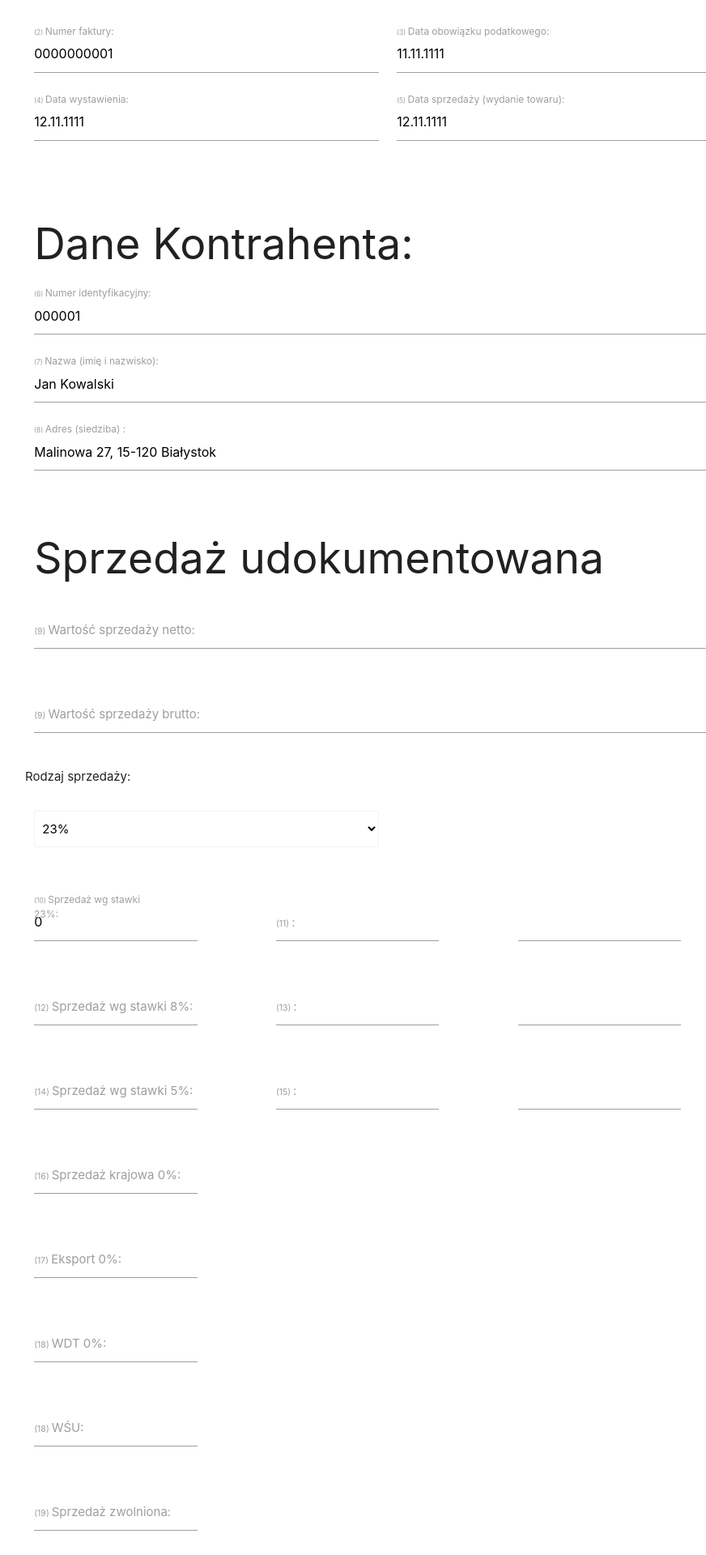
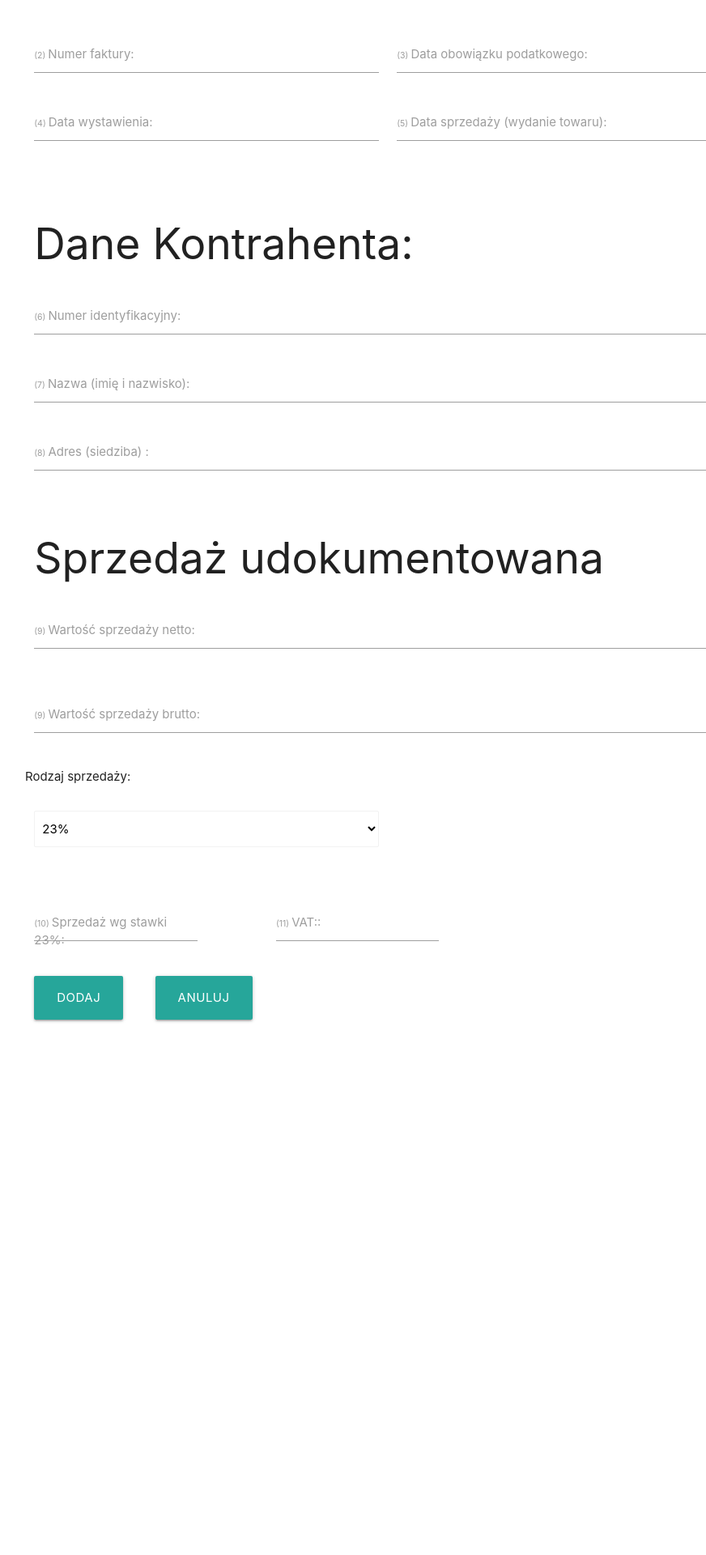
Before and after one commit to PiotrAdamowicz/DlaRafala, a React (Create React App) app: page / in a window 1280 px wide. Shown: the part 260-2180 px from the top of the page at 81% size, without its empty margins (161-1033 px from the left). After the commit the page ends 1623 px from the top, so only its background shows below. Built offline with nearby package versions, Linux system fonts and the light colour scheme.

Commit message:
Task time is up

```diff
--- a/src/components/forms/invoice/Invoice.js
+++ b/src/components/forms/invoice/Invoice.js
@@ -4,36 +4,32 @@ import InvoiceType from "./InvoiceType";
 import SaleType from "../formElements/SaleType";
 
 const PreInvoice = (props) => {
-  //FIXME: initial values of state need to be removed; for now only invoice Type need initial value(not empty string)
   const [invoiceType, setInvoiceType] = useState("PRE");
-  const [invoiceID, setInvoiceID] = useState("0000000001");
-  const [taxDate, setTaxDate] = useState("11.11.1111");
-  const [issueDate, setIssueDate] = useState("12.11.1111");
-  const [saleDate, setSaleDate] = useState("12.11.1111");
-  const [buyerId, setBuyerId] = useState("000001");
-  const [buyerName, setBuyerName] = useState("Jan Kowalski");
-  const [buyerAdress, setBuyerAddress] = useState(
-    "Malinowa 27, 15-120 Białystok"
-  );
-  const [grossSale, setGrossSale] = useState("");
-  const [netSale, setNetSale] = useState("");
-  const [sale23, setSale23] = useState("0");
-  const [salesType, setSaleType] = useState("23");
+  const [invoiceID, setInvoiceID] = useState();
+  const [taxDate, setTaxDate] = useState();
+  const [issueDate, setIssueDate] = useState();
+  const [saleDate, setSaleDate] = useState();
+  const [buyerId, setBuyerId] = useState();
+  const [buyerName, setBuyerName] = useState();
+  const [buyerAdress, setBuyerAddress] = useState();
+  const [grossSale, setGrossSale] = useState();
+  const [netSale, setNetSale] = useState();
+  const [sale23, setSale23] = useState();
+  const [sale08, setSale08] = useState();
+  const [sale05, setSale05] = useState();
+  const [saleType, setSaleType] = useState();
+  const [tax23, setTax23] = useState();
+  const [tax08, setTax08] = useState();
+  const [tax05, setTax05] = useState();
 
+  //TODO: model object of Output
   const handleSubmit = (e) => {
-    console.dir({
-      invoiceType,
-      invoiceID,
-      taxDate,
-      issueDate,
-      saleDate,
-      buyerId,
-      buyerName,
-      buyerAdress,
-      grossSale,
-      netSale,
-      salesType,
-    });
+    const form = {
+      invoiceData: { invoiceType, invoiceID, taxDate, issueDate, saleDate },
+      buyerData: { buyerId, buyerName, buyerAdress },
+      saleData: { grossSale, netSale, saleType },
+    };
+    console.dir({ form });
     e.preventDefault();
   };
 
@@ -64,17 +60,165 @@ const PreInvoice = (props) => {
   const handleChangeBuyerAdress = (e) => {
     setBuyerAddress(e.target.value);
   };
-  const handleChangeGrossSale = (e) => {
-    setGrossSale(e.target.value);
-  };
-  const handleChangeSale23 = (e) => {
-    setSale23("");
-  };
+  // const handleChangeGrossSale = (e) => {
+  //   setGrossSale(e.target.value);
+  // };
+  // const handleChangeSale23 = (e) => {
+  //   setSale23("");
+  // };
 
   //Calculated inputs, for esthetic purposes fixed to 3 decimals.
   const handleChangeCalculated = (e) => {
-    // setGrossSale(e.target.value);
-    // setSale23((grossSale * (100 / 123)).toFixed(3));
+    //FIXME: this needs work: on intial render ther's no rendered saleInput inputs and gross value; after input and change of saleType there's no state clean up; Generally needs some broader view;
+    let sale = parseFloat(e.target.value);
+
+    if (isNaN(sale)) {
+      sale = 0;
+    }
+    setNetSale(sale);
+    let gross = 0;
+    switch (saleType) {
+      case "23":
+        gross = sale * 0.23 + sale;
+        setGrossSale(gross);
+        setSale23(gross);
+        setTax23(sale * 0.23);
+        break;
+      case "8":
+        gross = sale * 0.08 + sale;
+        setGrossSale(gross);
+        setSale08(gross);
+        setTax08(sale * 0.08);
+        break;
+      case "5":
+        gross = sale * 0.05 + sale;
+        setGrossSale(gross);
+        setSale05(gross);
+        setTax05(sale * 0.05);
+        break;
+      default:
+        setGrossSale(gross);
+        break;
+    }
+  };
+
+  const saleInput = (type) => {
+    switch (type) {
+      case "23":
+        return (
+          <>
+            <InputMockup
+              value={sale23}
+              name="sale23"
+              layout="col s3"
+              label="Sprzedaż wg stawki 23%"
+              markupId="10"
+            />
+            <InputMockup
+              value={tax23}
+              name="tax23"
+              layout="col s3 push-s1"
+              label="VAT:"
+              markupId="11"
+            />
+          </>
+        );
+        break;
+      case "8":
+        return (
+          <>
+            <InputMockup
+              value={sale08}
+              name="sale08"
+              layout="col s3"
+              label="Sprzedaż wg stawki 8%"
+              markupId="12"
+            />
+            <InputMockup
+              value={tax08}
+              name="tax08"
+              layout="col s3 push-s1"
+              markupId="13"
+            />
+          </>
+        );
+        break;
+      case "5":
+        return (
+          <>
+            <InputMockup
+              value={sale05}
+              name="sale05"
+              layout="col s3"
+              label="Sprzedaż wg stawki 5%"
+              markupId="14"
+            />
+            <InputMockup
+              value={tax05}
+              name="tax05"
+              layout="col s3 push-s1"
+              markupId="15"
+            />
+          </>
+        );
+        break;
+      case "domestic":
+        return (
+          <InputMockup
+            layout="col s3"
+            label="Sprzedaż krajowa 0%"
+            markupId="16"
+          />
+        );
+        break;
+      case "export":
+        return <InputMockup layout="col s3" label="Eksport 0%" markupId="17" />;
+        break;
+      case "wdt":
+        return <InputMockup layout="col s3" label="WDT 0%" markupId="18" />;
+        break;
+      case "wsu":
+        return <InputMockup layout="col s3" label="WŚU" markupId="18" />;
+        break;
+      case "exempt":
+        return (
+          <InputMockup
+            layout="col s3"
+            label="Sprzedaż zwolniona"
+            markupId="19"
+          />
+        );
+        break;
+      case "reverse":
+        return (
+          <InputMockup
+            layout="col s3"
+            label="Odwrotne obciążenie"
+            markupId="20"
+          />
+        );
+        break;
+      default:
+        return (
+          <>
+            <InputMockup
+              value={sale23}
+              name="sale23"
+              layout="col s3"
+              label="Sprzedaż wg stawki 23%"
+              markupId="10"
+            />
+            <InputMockup
+              value={tax23}
+              name="tax23"
+              layout="col s3 push-s1"
+              label="VAT:"
+              markupId="11"
+            />
+          </>
+        );
+        break;
+    }
   };
 
   return (
@@ -155,6 +299,7 @@ const PreInvoice = (props) => {
           </div>
         </section>
         <section className="sell-info">
+          <div className="row">
             <h2 className="col s12">Sprzedaż udokumentowana</h2>
             <div className="row">
               <InputMockup
@@ -169,7 +314,6 @@ const PreInvoice = (props) => {
             <div className="row">
               <InputMockup
                 value={grossSale}
-              change={handleChangeCalculated}
                 name="grossSale"
                 layout="col s12"
                 label="Wartość sprzedaży brutto"
@@ -179,68 +323,8 @@ const PreInvoice = (props) => {
             <div className="row">
               <SaleType change={handleChangeSaleType} />
             </div>
-          <div className="row">
-            <InputMockup
-              value={sale23}
-              change={handleChangeCalculated}
-              name="sale23"
-              layout="col s3"
-              label="Sprzedaż wg stawki 23%"
-              markupId="10"
-            />
-            <InputMockup layout="col s3 push-s1" markupId="11" />
-            <InputMockup layout="col s3 push-s2" />
-          </div>
-          <div className="row">
-            <InputMockup
-              layout="col s3"
-              label="Sprzedaż wg stawki 8%"
-              markupId="12"
-            />
-            <InputMockup layout="col s3 push-s1" markupId="13" />
-            <InputMockup layout="col s3 push-s2" />
-          </div>
-          <div className="row">
-            <InputMockup
-              layout="col s3"
-              label="Sprzedaż wg stawki 5%"
-              markupId="14"
-            />
-            <InputMockup layout="col s3 push-s1" markupId="15" />
-            <InputMockup layout="col s3 push-s2" />
-          </div>
-          <div className="row">
-            <InputMockup
-              layout="col s3"
-              label="Sprzedaż krajowa 0%"
-              markupId="16"
-            />
-          </div>
-          <div className="row">
-            <InputMockup layout="col s3" label="Eksport 0%" markupId="17" />
-          </div>
-          <div className="row">
-            <InputMockup layout="col s3" label="WDT 0%" markupId="18" />
-          </div>
-          <div className="row">
-            <InputMockup layout="col s3" label="WŚU" markupId="18" />
-          </div>
-          <div className="row">
-            <InputMockup
-              layout="col s3"
-              label="Sprzedaż zwolniona"
-              markupId="19"
-            />
-          </div>
-          <div className="row">
-            <InputMockup
-              layout="col s3"
-              label="Odwrotne obciążenie"
-              markupId="20"
-            />
-          </div>
-        </section>
-        <div className="row">
+            <div className="row">{saleInput(saleType)}</div>
+
             <div className="col s1">
               <button type="submit" className="btn-large waves-effect">
                 Dodaj
@@ -250,6 +334,7 @@ const PreInvoice = (props) => {
               <button className="btn-large waves-effect">Anuluj</button>
             </div>
           </div>
+        </section>
       </form>
     </main>
   );
```
Also changed, not shown: src/components/forms/formElements/InputNet.js (added, +25 -0 lines). Lines whose indentation alone changed are shown as unchanged.
